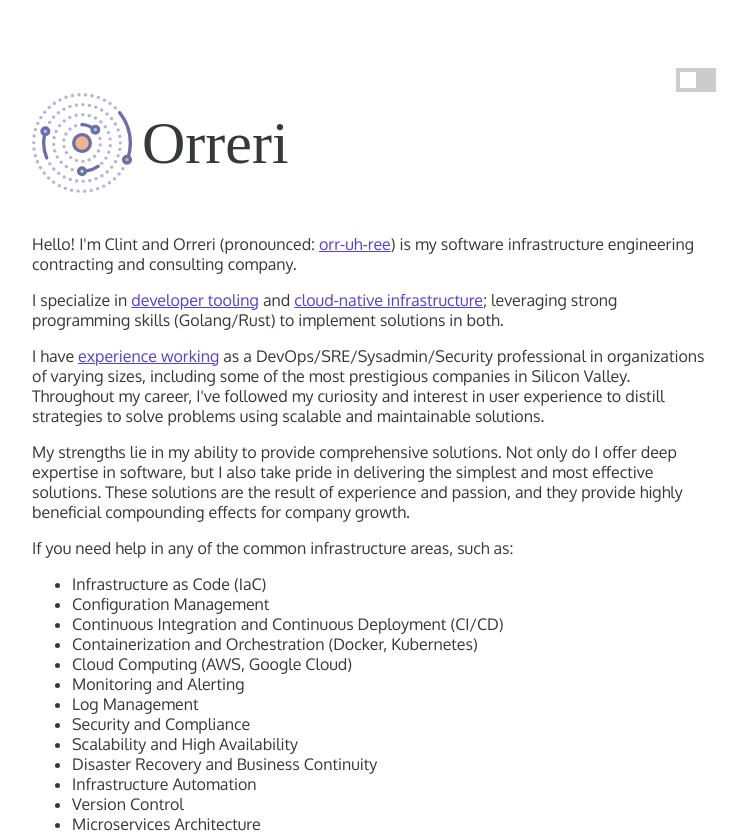
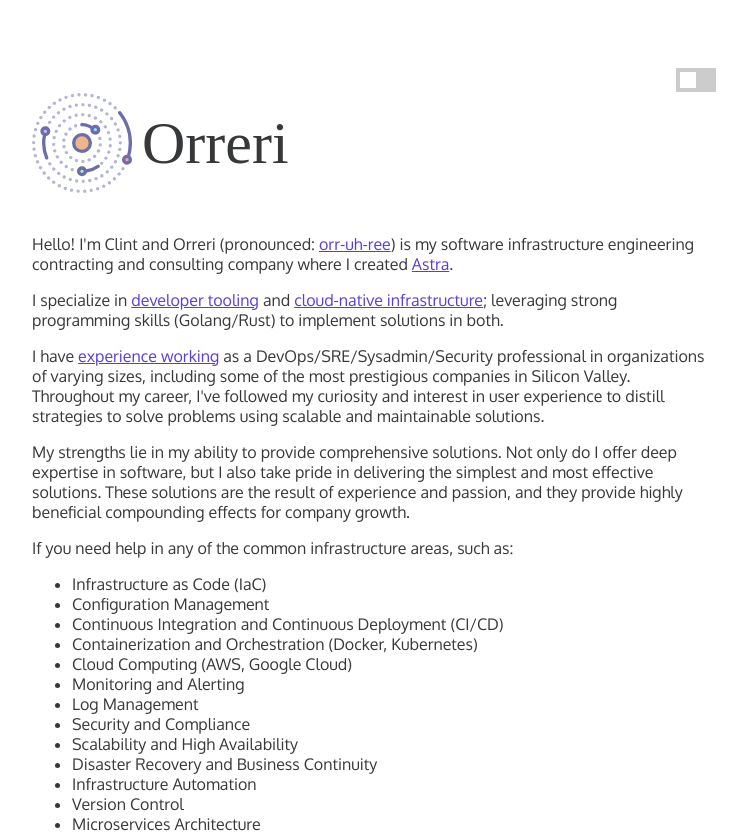
Before and after one commit to orreri/website, a plain HTML site: page index.html in a window 1280 px wide. Shown: the top 837 px of the page, without its empty margins (168-915 px from the left). Drawn offline with Linux system fonts and the light colour scheme.

Commit message:
Add astra plug

```diff
--- a/index.html
+++ b/index.html
@@ -54,7 +54,7 @@
         Hello! I'm Clint and Orreri (pronounced: <a href="https://en.wikipedia.org/wiki/Orrery">orr-uh-ree</a>)
         is my software infrastructure engineering
         contracting and consulting
-        company.
+        company where I created <a href="https://astra.orreri.dev">Astra</a>.
     </p>
     <p>
         I specialize in <a href="https://github.com/clintjedwards/hclvet">developer tooling</a> and <a
```
